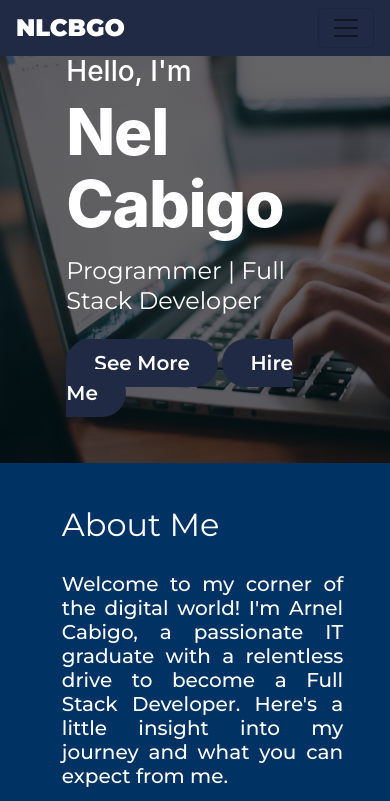
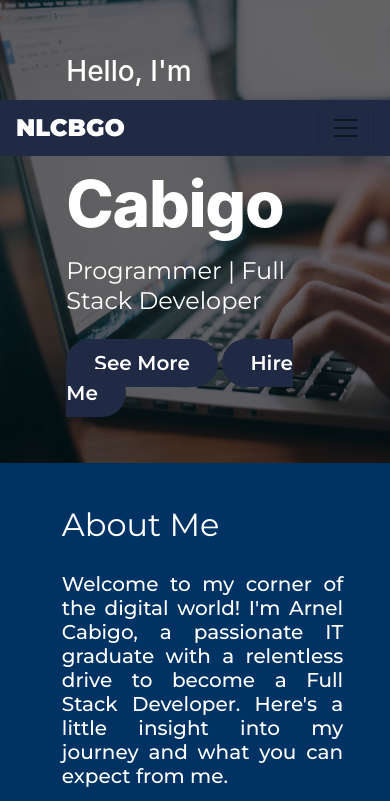
Before and after one commit to nlcabgo/capstone1, a plain HTML site: page index.html in a window 390 px wide. Shown: the top 801 px of the page. Drawn offline with nearby package versions, Linux system fonts and the light colour scheme.

Commit message:
Fixing navbar mobile responsiveness

```diff
--- a/index.css
+++ b/index.css
@@ -4,9 +4,14 @@
   box-sizing: border-box;
   scroll-behavior: smooth;
 }
+@media(max-width:500px){
+    header{
+      margin-top:100px;
+    }
 
 #navbar {
   background-color: #202A44!important;
+
 }
 
 #logo {
```
